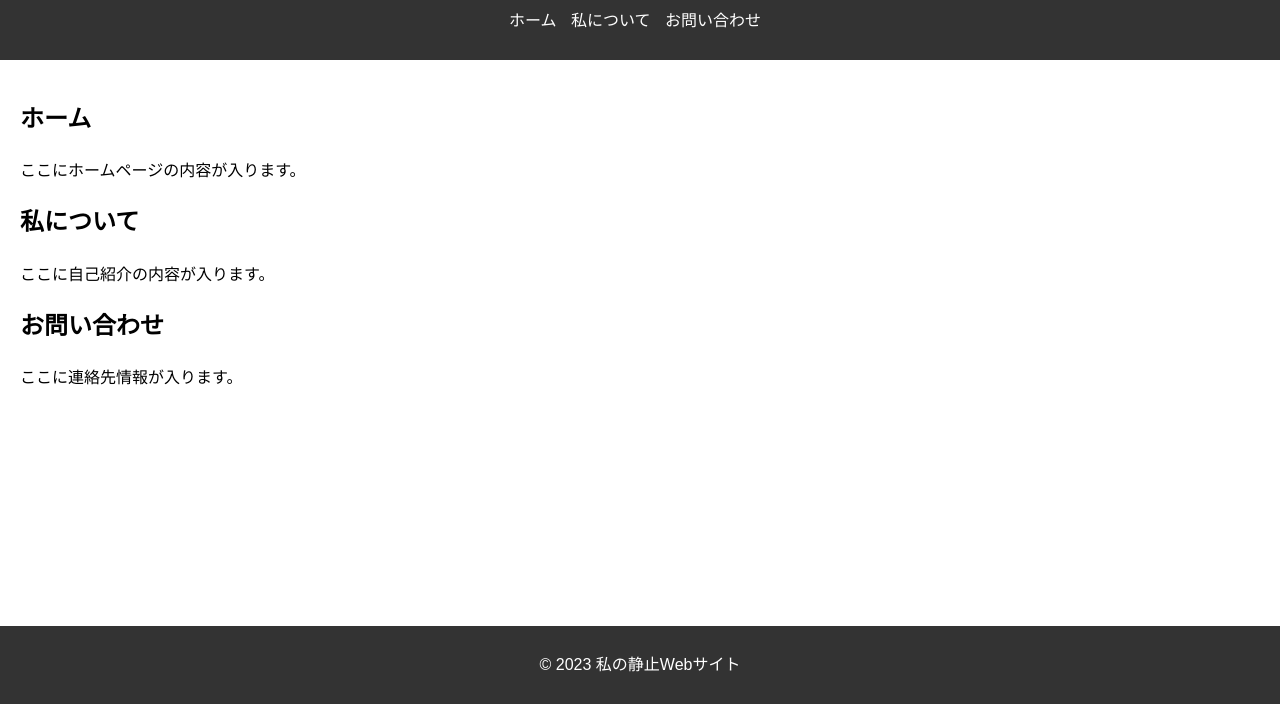
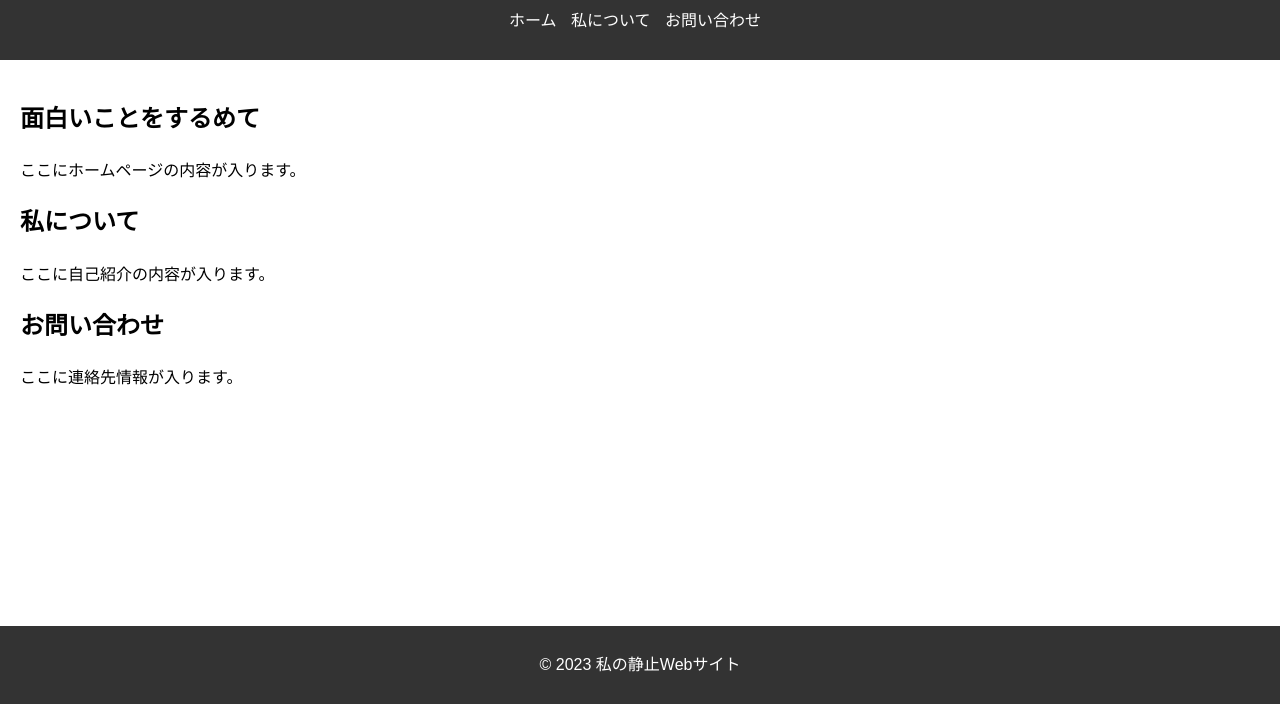
Before and after one commit to macoto01/Workflow, a plain HTML site: page index.html in a window 1280 px wide. Shown: the part 96-800 px from the top of the page. Drawn offline with Linux system fonts and the light colour scheme.

Commit message:
Update index.html
更新テスト

```diff
--- a/index.html
+++ b/index.html
@@ -12,7 +12,7 @@
 
     <main>
         <section id="home">
-            <h2>ホーム</h2>
+            <h2>面白いことをするめて</h2>
             <p>ここにホームページの内容が入ります。</p>
         </section>
 
```
